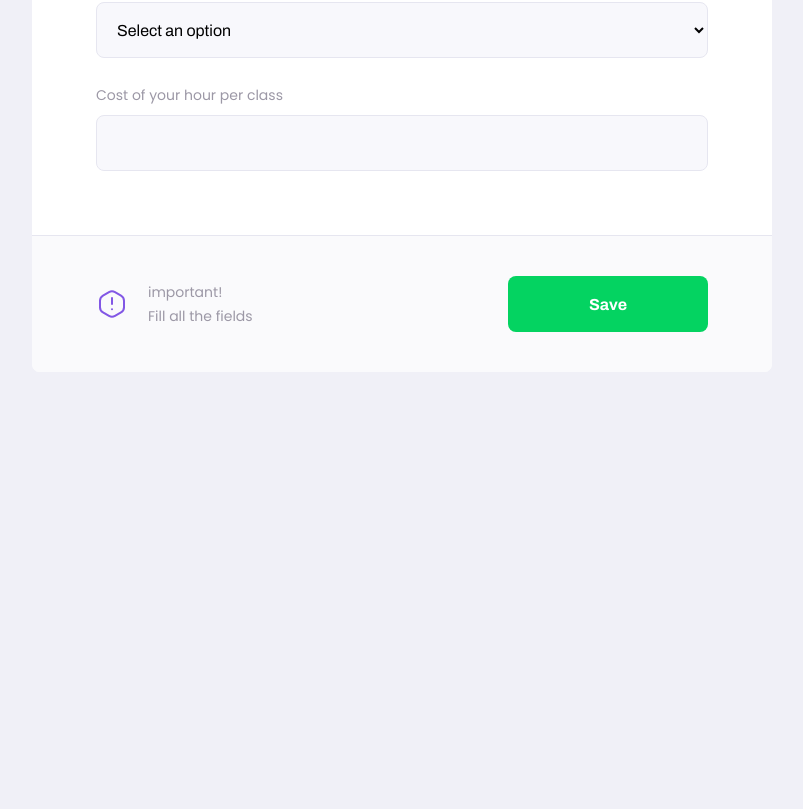
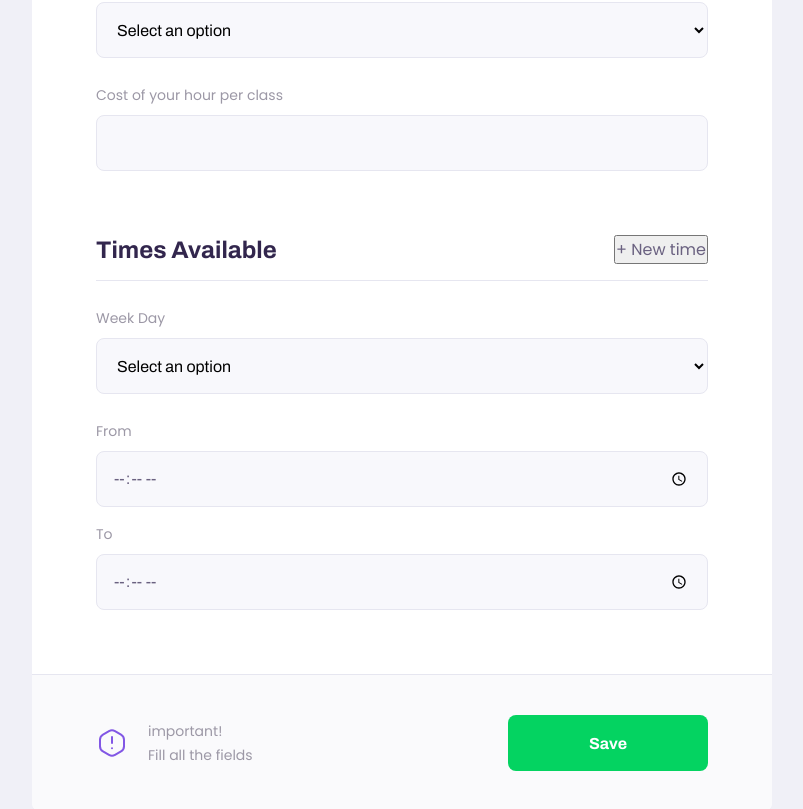
Before and after one commit to mhayk/proffy-web, a React (Create React App) app: page /give-classes in a window 1280 px wide. Shown: the part 1120-1929 px from the top of the page, without its empty margins (238-1041 px from the left). Before the commit the page ends 1492 px from the top, so only its background shows below. Built offline with nearby package versions, Linux system fonts and the light colour scheme.

Commit message:
The html structure about the new fieldset "Times Available" has been created.
Signed-off-by: Mhayk Whandson <hi@mhayk.com>

```diff
--- a/src/pages/TeacherForm/index.tsx
+++ b/src/pages/TeacherForm/index.tsx
@@ -45,6 +45,33 @@ function TeacherForm() {
           <Input name="cost" label="Cost of your hour per class" />
          </fieldset>
 
+         <fieldset>
+           <legend>
+             Times Available
+             <button type="button">
+               + New time
+             </button>
+             </legend>
+
+             <div className="schedule-item">
+             <Select
+              name="week_day"
+              label="Week Day"
+              options={[
+                { value: '0', label: 'Sunday' },
+                { value: '1', label: 'Monday' },
+                { value: '2', label: 'Tuesday' },
+                { value: '3', label: 'Wednesday' },
+                { value: '4', label: 'Thursday' },
+                { value: '5', label: 'Friday' },
+                { value: '6', label: 'Saturday' },
+              ]}
+            />
+            <Input name="from" label="From" type="time" />
+            <Input name="To" label="To" type="time" />
+             </div>
+         </fieldset>
+
          <footer>
            <p>
              <img src={warningIcon} alt="Important warning"/>
```
